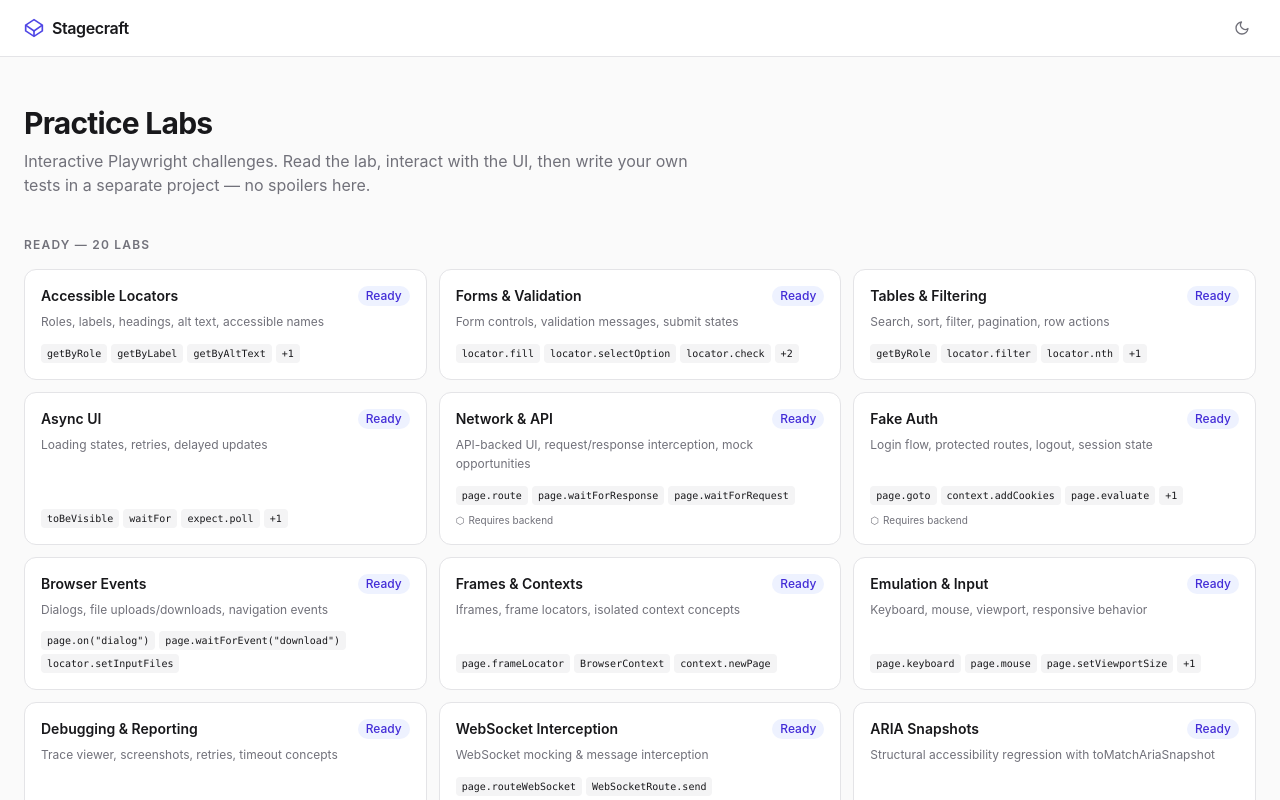
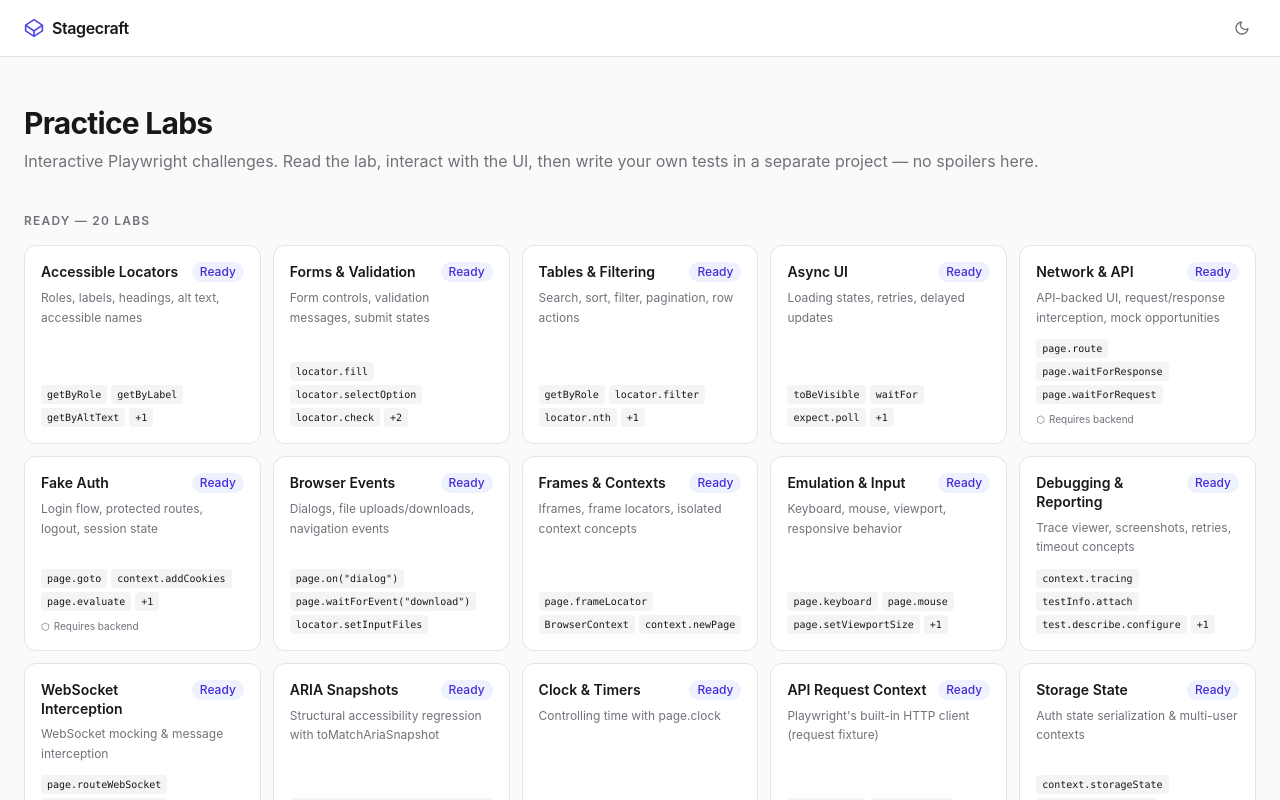
Before and after one commit to orhunakkan/stagecraft, a React (Vite) app in the folder client/: page / in a window 1280 px wide. Shown: the top 800 px of the page. Built offline with nearby package versions, Linux system fonts and the light colour scheme.

Commit message:
style: update layout dimensions for Shell and Home components

```diff
--- a/client/src/layouts/Shell.tsx
+++ b/client/src/layouts/Shell.tsx
@@ -70,7 +70,7 @@ export function Shell() {
   return (
     <div className="min-h-screen bg-canvas text-content">
       <header className="sticky top-0 z-10 border-b border-edge bg-surface/90 backdrop-blur-sm">
-        <div className="mx-auto flex h-14 max-w-7xl items-center justify-between px-4 sm:px-6">
+        <div className="mx-auto flex h-14 max-w-screen-2xl items-center justify-between px-4 sm:px-6">
           <Link
             to="/"
             className="flex items-center gap-2 font-semibold tracking-tight text-content hover:text-accent transition-colors"
@@ -108,7 +108,7 @@ export function Shell() {
         </div>
       </header>
 
-      <main className="mx-auto max-w-7xl px-4 py-8 sm:px-6 lg:py-12">
+      <main className="mx-auto max-w-screen-2xl px-4 py-8 sm:px-6 lg:py-12">
         <Outlet />
       </main>
     </div>
--- a/client/src/pages/Home.tsx
+++ b/client/src/pages/Home.tsx
@@ -11,7 +11,7 @@ export function Home() {
     <div>
       <div className="mb-10">
         <h1 className="text-3xl font-bold tracking-tight text-content">Practice Labs</h1>
-        <p className="mt-2 max-w-2xl text-muted">
+        <p className="mt-2 text-muted">
           Interactive Playwright challenges. Read the lab, interact with the UI, then write your own
           tests in a separate project — no spoilers here.
         </p>
@@ -21,7 +21,7 @@ export function Home() {
         <h2 className="mb-4 text-xs font-semibold uppercase tracking-widest text-muted">
           Ready — {readyLabs.length} labs
         </h2>
-        <div className="grid gap-3 sm:grid-cols-2 lg:grid-cols-3">
+        <div className="grid gap-3 sm:grid-cols-2 md:grid-cols-3 lg:grid-cols-4 xl:grid-cols-5">
           {readyLabs.map((lab) => (
             <LabCard key={lab.slug} lab={lab} completed={isCompleted(lab.slug)} />
           ))}
@@ -32,7 +32,7 @@ export function Home() {
         <h2 className="mb-4 text-xs font-semibold uppercase tracking-widest text-muted">
           Coming soon — {comingSoonLabs.length} labs
         </h2>
-        <div className="grid gap-3 sm:grid-cols-2 lg:grid-cols-3">
+        <div className="grid gap-3 sm:grid-cols-2 md:grid-cols-3 lg:grid-cols-4 xl:grid-cols-5">
           {comingSoonLabs.map((lab) => (
             <LabCard key={lab.slug} lab={lab} />
           ))}
```
